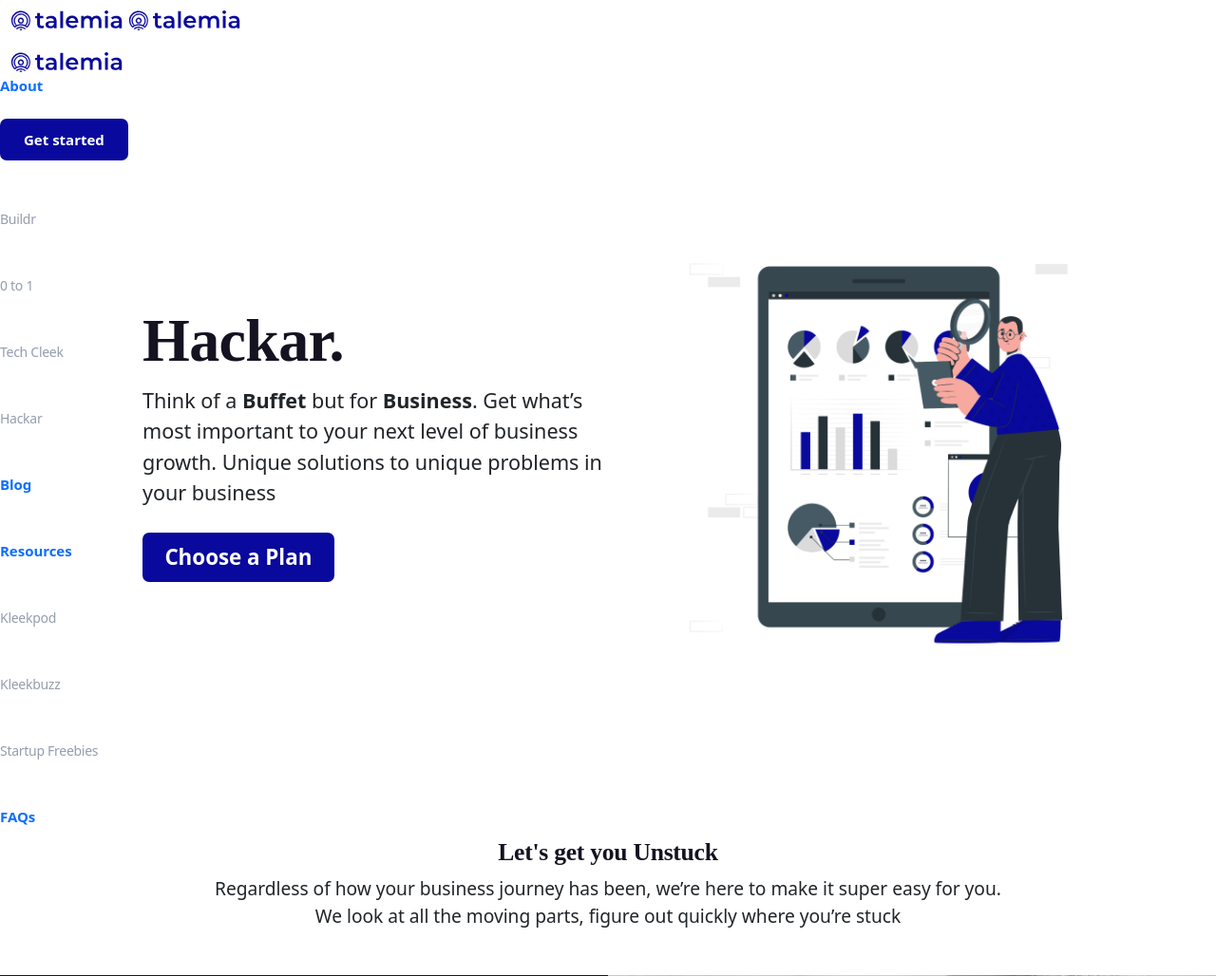
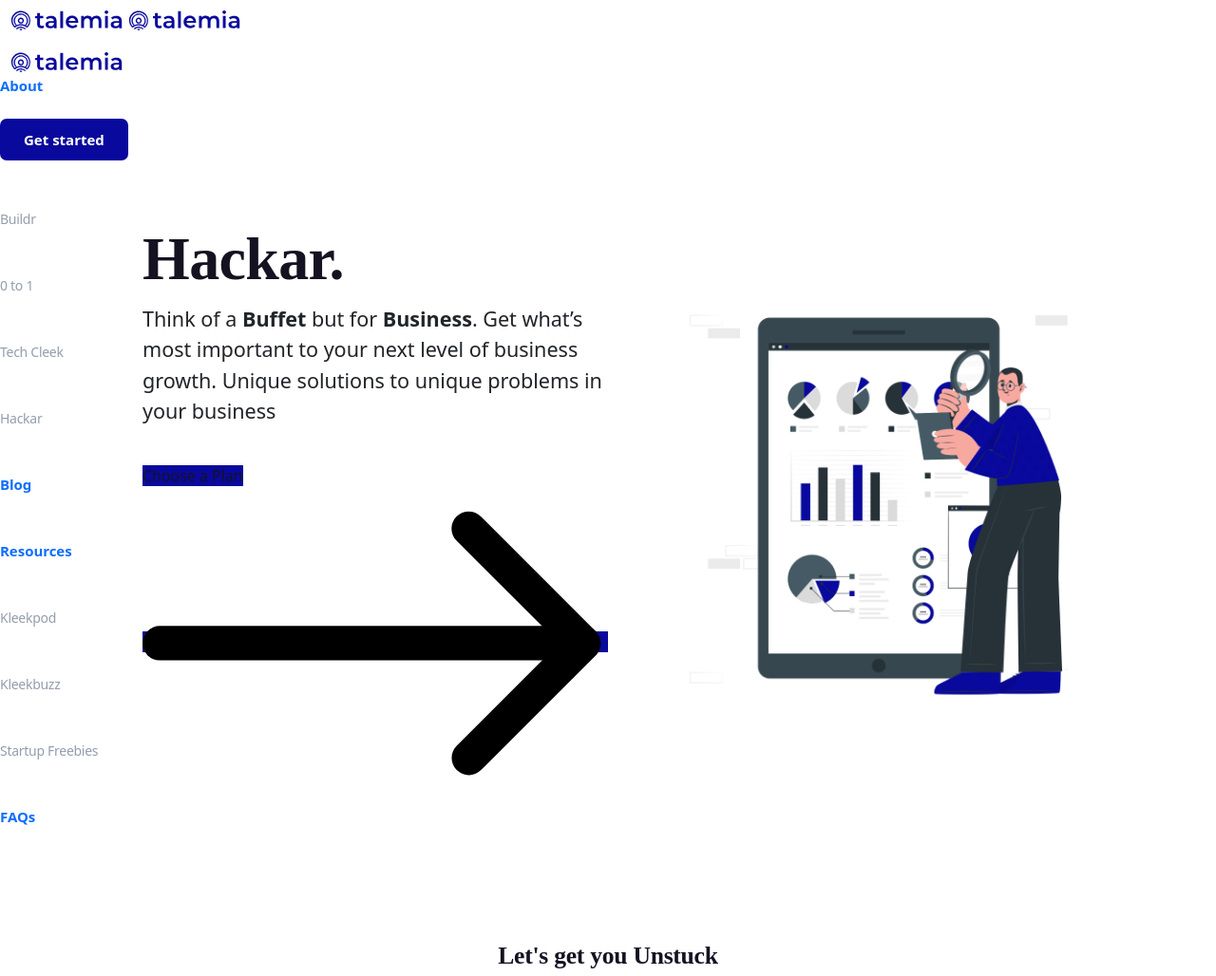
Before and after one commit to Jayyp1234/Talemia, a PHP site: page /Talemia/hackar.php in a window 1280 px wide. Shown: the part 652-1680 px from the top of the page at 95% size. Run offline with PHP 8.4, Linux system fonts and the light colour scheme; some web fonts are replaced.

Commit message:
fixed buttons

```diff
--- a/hackar.php
+++ b/hackar.php
@@ -1269,9 +1269,19 @@
                                                 <p class="col-12">Think of a <span>Buffet</span> but for <span>Business</span>. Get what’s most important to your next level of business growth. Unique solutions to unique problems in your business
                                                 </p>
                                             </div>
-                                            <div class="link">
-                                                <a href="" class="btn">Choose a Plan</a>
-                                            </div>
+											<br>
+                                            <div class="wtbx_vc_button wtbx_vc_button-126754262 wtbx_style_arrow wtbx_type_simple wtbx_skin_dark wtbx_size_ wtbx_display_block">
+																									<div class="wtbx_vc_el_container wtbx_vc_button_container">
+																										<div class="wtbx_vc_el_inner wtbx_vc_button_inner">
+																											<a href="joinbuildr.php" target="_self" class="wtbx-button wtbx-button-arrow" rel="noopener"><span class="wtbx_button_inner">Choose a Plan</span><svg class="wtbx_link_arrow" viewBox="0 0 813 486" xmlns="http://www.w3.org/2000/svg">
+																													<rect class="bar" height="60" rx="30" width="800" y="213">
+																													</rect>
+																													<path class="chevron" d="m793.388955 224.472433c9.626991 11.783528 8.945751 29.177709-2.043717 40.167177l-200.139611 200.139611c-11.715728 11.715728-30.710678 11.715728-42.426406 0-11.715729-11.715729-11.715729-30.710679 0-42.426407l179.073593-179.073593-179.352814-179.3528141c-11.715729-11.7157288-11.715729-30.7106781 0-42.4264069 11.715729-11.71572875 30.710678-11.71572875 42.426407 0l199.418831 199.418831c1.122031 1.122031 2.136603 2.310828 3.043717 3.553602z">
+																													</path>
+																												</svg></a>
+																										</div>
+																									</div>
+																								</div>
                                         </div>
                                         <div class="image col-12 col-md-6 text-center">
                                             <img src="assets/image/Picture1.png" alt="" class="img-fluid">
@@ -1309,7 +1319,8 @@
                                 <div class="container section3">
 								<div class="header col-10">
                                             <h4>Choose a Plan</h4>
-                                        </div>
+
+										</div>
                                     <div class="row col-12">
 
                                         <div class="card one col-sm-12 col-md-6 col-lg-2">
--- a/zeroToOne.php
+++ b/zeroToOne.php
@@ -4,6 +4,9 @@
 ?>
 
 <style type="text/css">
+	a{
+		text-decoration:none !important;
+	}
 	.wtbx_vc_row-126735512 .wtbx_row_bg {
 		background-color: #ffffff;
 	}
```
Also changed, not shown: techcleek.php (+13 -3 lines).
